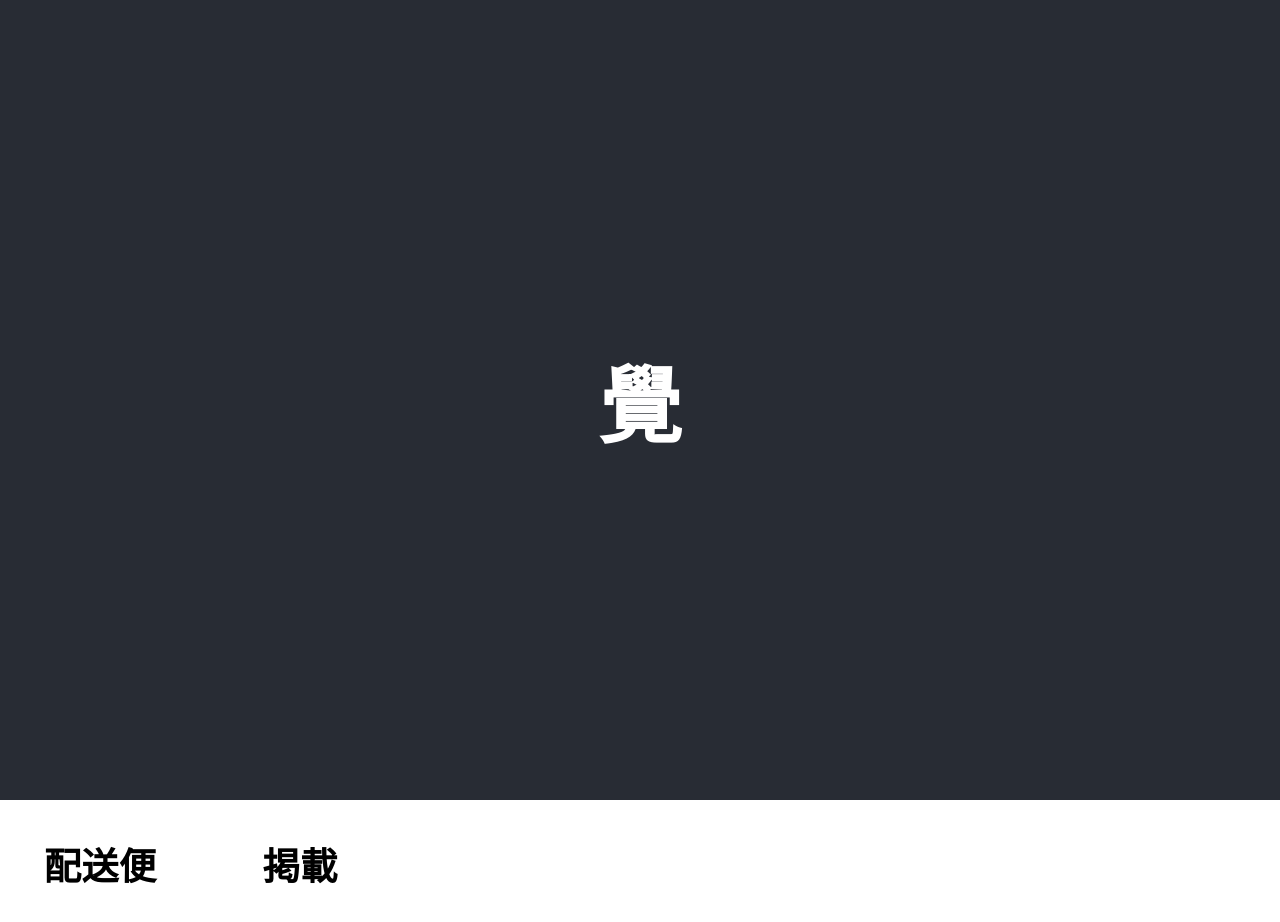
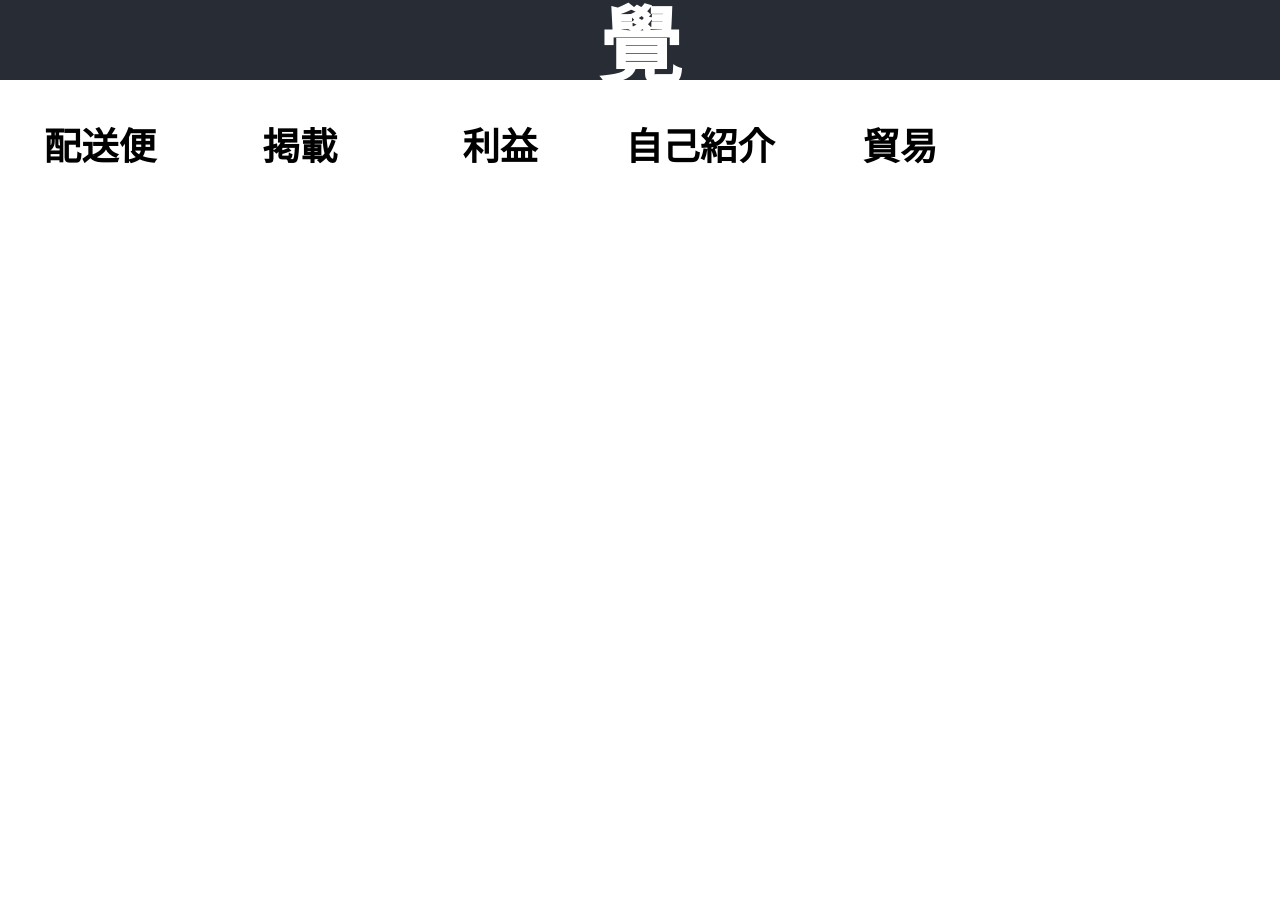
Before and after one commit to nathan-lapinski/vocab_helper, a React (Create React App) app: page / in a window 1280 px wide. Shown: the top 922 px of the page. After the commit the page ends 800 px from the top, so only its background shows below. Built offline with nearby package versions, Linux system fonts and the light colour scheme.

Commit message:
Updating styles to use flex-wrap

```diff
--- a/src/App.css
+++ b/src/App.css
@@ -4,7 +4,7 @@
 
 .App-header {
   background-color: #282c34;
-  min-height: 100vh;
+  max-height: 10vh;
   display: flex;
   flex-direction: column;
   align-items: center;
--- a/src/App.js
+++ b/src/App.js
@@ -1,6 +1,5 @@
 import React, { Component } from 'react';
 import './App.css';
-import VocabBox from './vocab-box/VocabBox';
 import VocabList from './vocab-list/VocabList';
 
 class App extends Component {
@@ -17,9 +16,17 @@ class App extends Component {
           },{
             word: '掲載',
             answer: 'Publication'
+          },{
+            word: '利益',
+            answer: 'Profits'
+          },{
+            word: '自己紹介',
+            answer: 'Self Introduction'
+          },{
+            word: '貿易',
+            answer: 'Foreign Trade'
           }]}
         ></VocabList>
-        {/* <VocabBox word="配送便" answer="Delivery Service"/> */}
       </div>
     );
   }
--- a/src/vocab-list/VocabList.css
+++ b/src/vocab-list/VocabList.css
@@ -2,4 +2,5 @@
     display: flex;
     justify-content: flex-start;
     flex-direction: row;
+    flex-wrap: wrap;
 }
```
